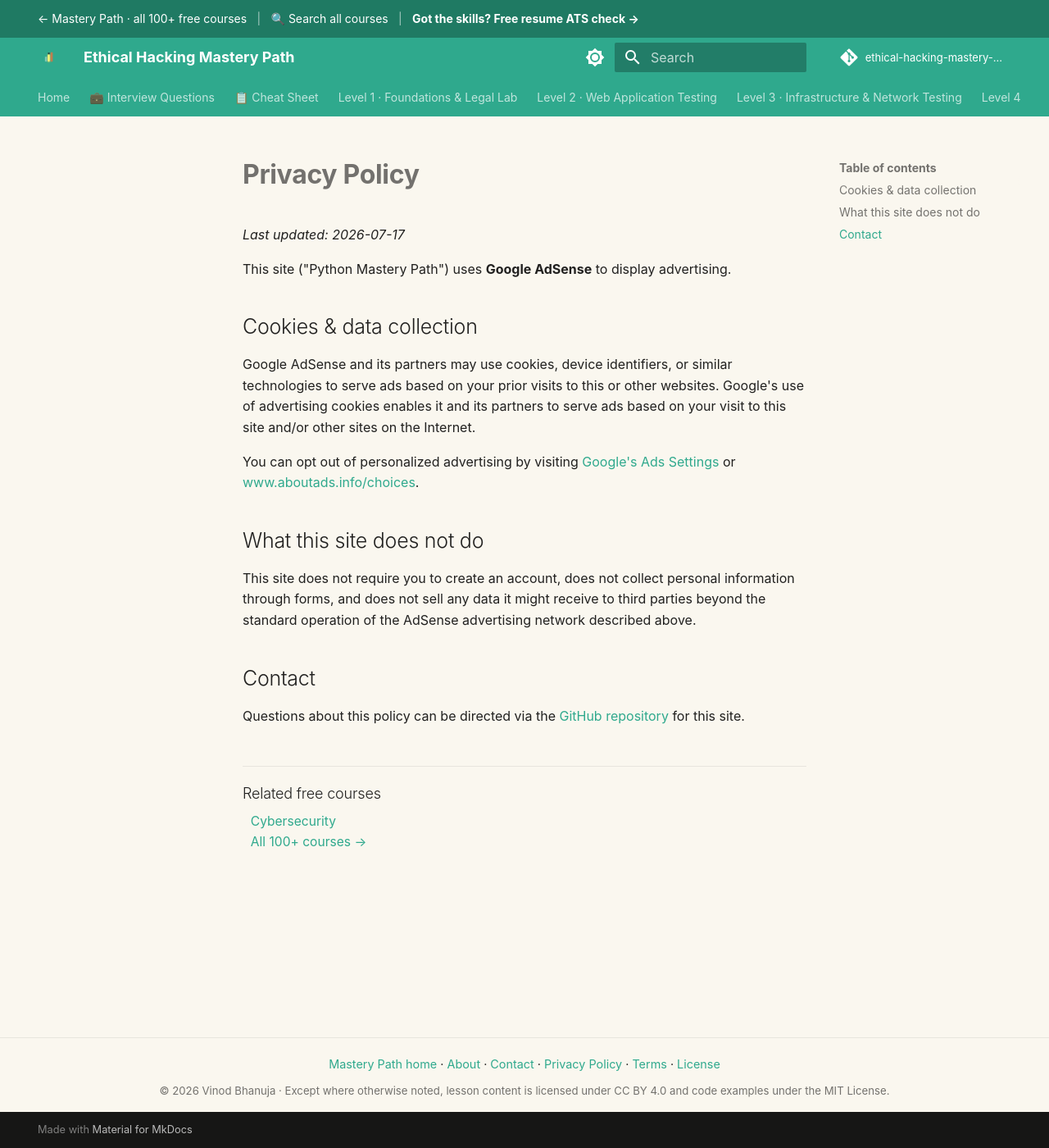
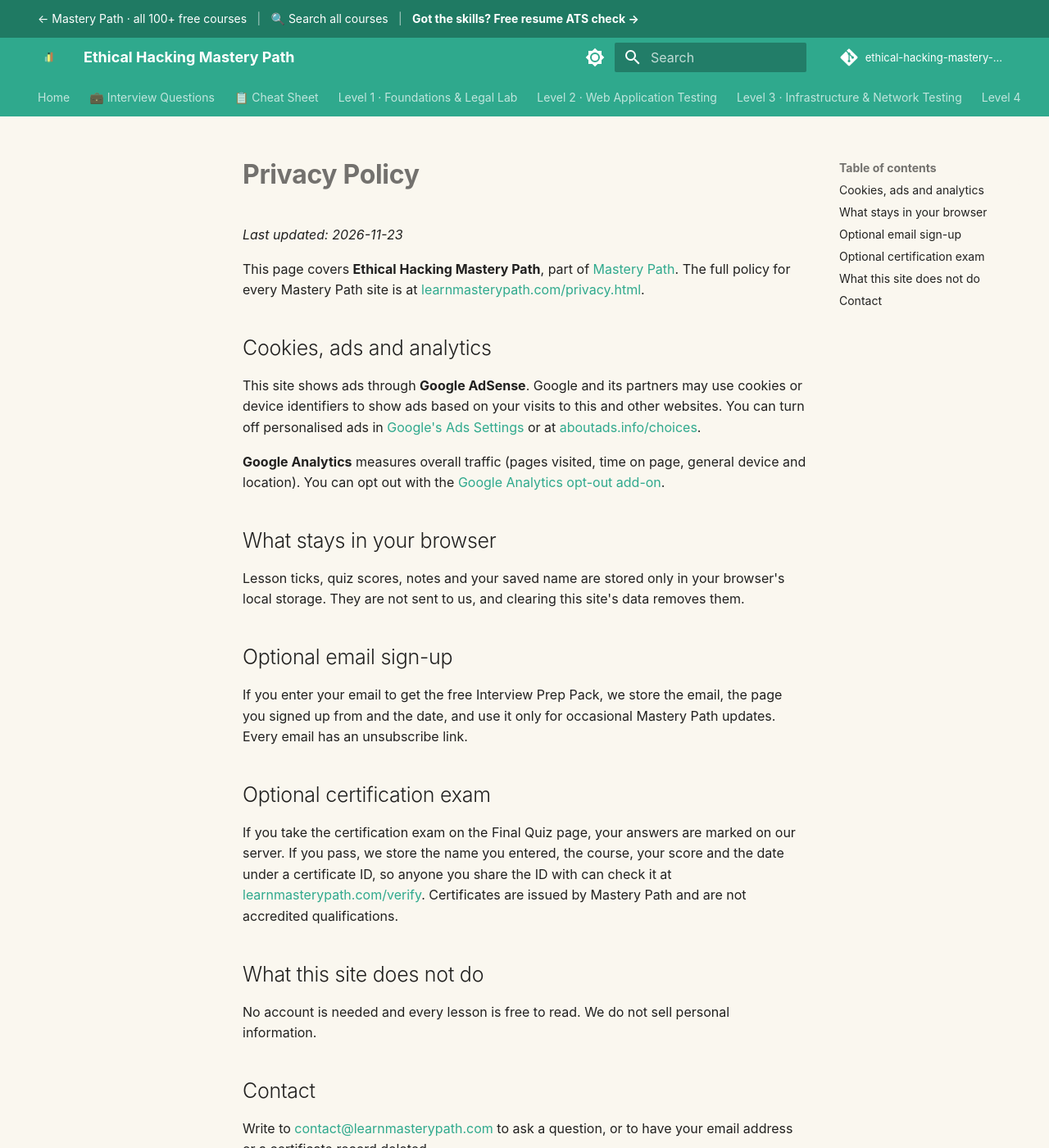
Before and after one commit to SIGILIPELLI/ethical-hacking-mastery-path, an MkDocs documentation site: the page built from docs/privacy.md, in a window 1280 px wide and 1400 px high. Shown: the whole window at 82% size. Built offline with MkDocs 1.6.1 and Material for MkDocs 9.7.7, drawn with Linux system fonts in a browser that asks for light colours; comment, search, counter and statistics services are not loaded.

Commit message:
Update privacy page: progress stays in the browser, optional email sign-up and certification exam, link to the full policy
Co-Authored-By: Claude Opus 5.5 <noreply@anthropic.com>

```diff
--- a/docs/privacy.md
+++ b/docs/privacy.md
@@ -1,33 +1,35 @@
 ---
-description: "Privacy policy for the free Ethical Hacking Mastery Path: how Google Analytics and AdSense cookies are used, what is not collected, and how to opt out."
+description: "Privacy policy for the free Ethical Hacking Mastery Path: cookies for ads and analytics, what stays in your browser, and the optional email sign-up and certification exam."
 ---
 
 # Privacy Policy
 
-_Last updated: 2026-07-17_
+_Last updated: 2026-11-23_
 
-This site ("Python Mastery Path") uses **Google AdSense** to display advertising.
+This page covers **Ethical Hacking Mastery Path**, part of [Mastery Path](https://learnmasterypath.com/). The full policy for every Mastery Path site is at [learnmasterypath.com/privacy.html](https://learnmasterypath.com/privacy.html).
 
-## Cookies & data collection
+## Cookies, ads and analytics
 
-Google AdSense and its partners may use cookies, device identifiers, or similar
-technologies to serve ads based on your prior visits to this or other websites.
-Google's use of advertising cookies enables it and its partners to serve ads
-based on your visit to this site and/or other sites on the Internet.
+This site shows ads through **Google AdSense**. Google and its partners may use cookies or device identifiers to show ads based on your visits to this and other websites. You can turn off personalised ads in [Google's Ads Settings](https://adssettings.google.com/) or at [aboutads.info/choices](https://www.aboutads.info/choices/).
 
-You can opt out of personalized advertising by visiting
-[Google's Ads Settings](https://adssettings.google.com/) or
-[www.aboutads.info/choices](https://www.aboutads.info/choices/).
+**Google Analytics** measures overall traffic (pages visited, time on page, general device and location). You can opt out with the [Google Analytics opt-out add-on](https://tools.google.com/dlpage/gaoptout).
+
+## What stays in your browser
+
+Lesson ticks, quiz scores, notes and your saved name are stored only in your browser's local storage. They are not sent to us, and clearing this site's data removes them.
+
+## Optional email sign-up
+
+If you enter your email to get the free Interview Prep Pack, we store the email, the page you signed up from and the date, and use it only for occasional Mastery Path updates. Every email has an unsubscribe link.
+
+## Optional certification exam
+
+If you take the certification exam on the Final Quiz page, your answers are marked on our server. If you pass, we store the name you entered, the course, your score and the date under a certificate ID, so anyone you share the ID with can check it at [learnmasterypath.com/verify](https://learnmasterypath.com/verify/). Certificates are issued by Mastery Path and are not accredited qualifications.
 
 ## What this site does not do
 
-This site does not require you to create an account, does not collect personal
-information through forms, and does not sell any data it might receive to third
-parties beyond the standard operation of the AdSense advertising network
-described above.
+No account is needed and every lesson is free to read. We do not sell personal information.
 
 ## Contact
 
-Questions about this policy can be directed via the
-[GitHub repository](https://github.com/SIGILIPELLI/python-mastery-path) for this
-site.
+Write to [contact@learnmasterypath.com](mailto:contact@learnmasterypath.com) to ask a question, or to have your email address or a certificate record deleted.
```
